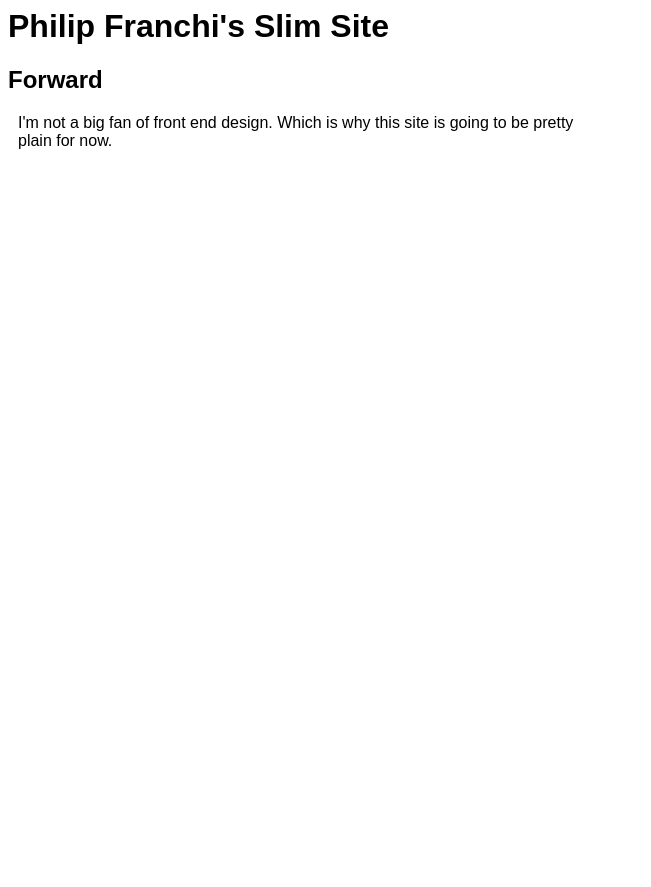
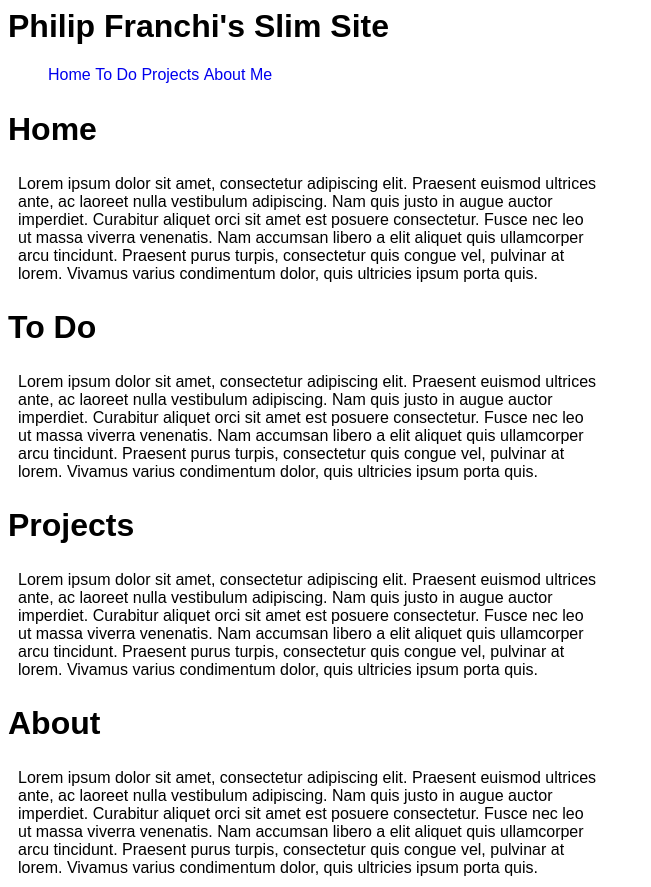
Before and after one commit to philipfranchi/philipfranchi.com.v0, a plain HTML site: page index.html in a window 1280 px wide. Shown: the whole page, without its empty margins (0-651 px from the left). Before the commit the page ends 800 px from the top, so only its background shows below. Drawn offline with Linux system fonts and the light colour scheme.

Commit message:
Added better dummy text, anchored links and better styles

```diff
--- a/index.html
+++ b/index.html
@@ -8,9 +8,41 @@
 </head>
 <body>
 	<h1>Philip Franchi's Slim Site</h1>
-	<h2>Forward</h2>
-	<p>I'm not a big fan of front end design. Which is why this site is going to be pretty plain for now.</p>
 
+	<div class="nav-container">
+		<ul id="nav">
+			<li><a href="#home">Home</a></li>
+			<li><a href="#todo">To Do</a></li>
+			<li><a href="#projects">Projects</a></li>
+
+			<li><a href="#about">About Me</a></li>
+		</ul>
+	</div>
+	<div class="section">
+		<h2><a name="home">Home</a></h2>
+		<p>Lorem ipsum dolor sit amet, consectetur adipiscing elit. Praesent euismod ultrices ante, ac laoreet nulla vestibulum adipiscing. Nam quis justo in augue auctor imperdiet. Curabitur aliquet orci sit amet est posuere consectetur. Fusce nec leo ut massa viverra venenatis. Nam accumsan libero a elit aliquet quis ullamcorper arcu tincidunt. Praesent purus turpis, consectetur quis congue vel, pulvinar at lorem. Vivamus varius condimentum dolor, quis ultricies ipsum porta quis.
+		</p>
+	</div>
+
+	<div class="section">
+		<h2><a name="#todo">To Do</a></h2>
+		<p>Lorem ipsum dolor sit amet, consectetur adipiscing elit. Praesent euismod ultrices ante, ac laoreet nulla vestibulum adipiscing. Nam quis justo in augue auctor imperdiet. Curabitur aliquet orci sit amet est posuere consectetur. Fusce nec leo ut massa viverra venenatis. Nam accumsan libero a elit aliquet quis ullamcorper arcu tincidunt. Praesent purus turpis, consectetur quis congue vel, pulvinar at lorem. Vivamus varius condimentum dolor, quis ultricies ipsum porta quis.
+
+		</p>
+	</div>
+
+	<div class="section">
+		<h2><a name="#projects">Projects</a></h2>
+		<p>Lorem ipsum dolor sit amet, consectetur adipiscing elit. Praesent euismod ultrices ante, ac laoreet nulla vestibulum adipiscing. Nam quis justo in augue auctor imperdiet. Curabitur aliquet orci sit amet est posuere consectetur. Fusce nec leo ut massa viverra venenatis. Nam accumsan libero a elit aliquet quis ullamcorper arcu tincidunt. Praesent purus turpis, consectetur quis congue vel, pulvinar at lorem. Vivamus varius condimentum dolor, quis ultricies ipsum porta quis.
+
+		</p>
+	</div>
+
+	<div class="section">
+		<h2><a name="about">About</a></h2>
+		<p>Lorem ipsum dolor sit amet, consectetur adipiscing elit. Praesent euismod ultrices ante, ac laoreet nulla vestibulum adipiscing. Nam quis justo in augue auctor imperdiet. Curabitur aliquet orci sit amet est posuere consectetur. Fusce nec leo ut massa viverra venenatis. Nam accumsan libero a elit aliquet quis ullamcorper arcu tincidunt. Praesent purus turpis, consectetur quis congue vel, pulvinar at lorem. Vivamus varius condimentum dolor, quis ultricies ipsum porta quis.
+		</p>
+	</div>
 
 </body>
 </html>
--- a/style.css
+++ b/style.css
@@ -5,6 +5,23 @@ body{
 	max-width:    600px;
 }
 
-p{
+h1{
+
+	font-size:
+
+}
+.section h2{
+	font-size: 2em;
+}
+.section p{
 	margin:10px;
 }
+
+#nav li{
+	display: inline;
+	list-style-type: none;
+}
+
+#nav li a{
+	text-decoration: none;
+}
```
